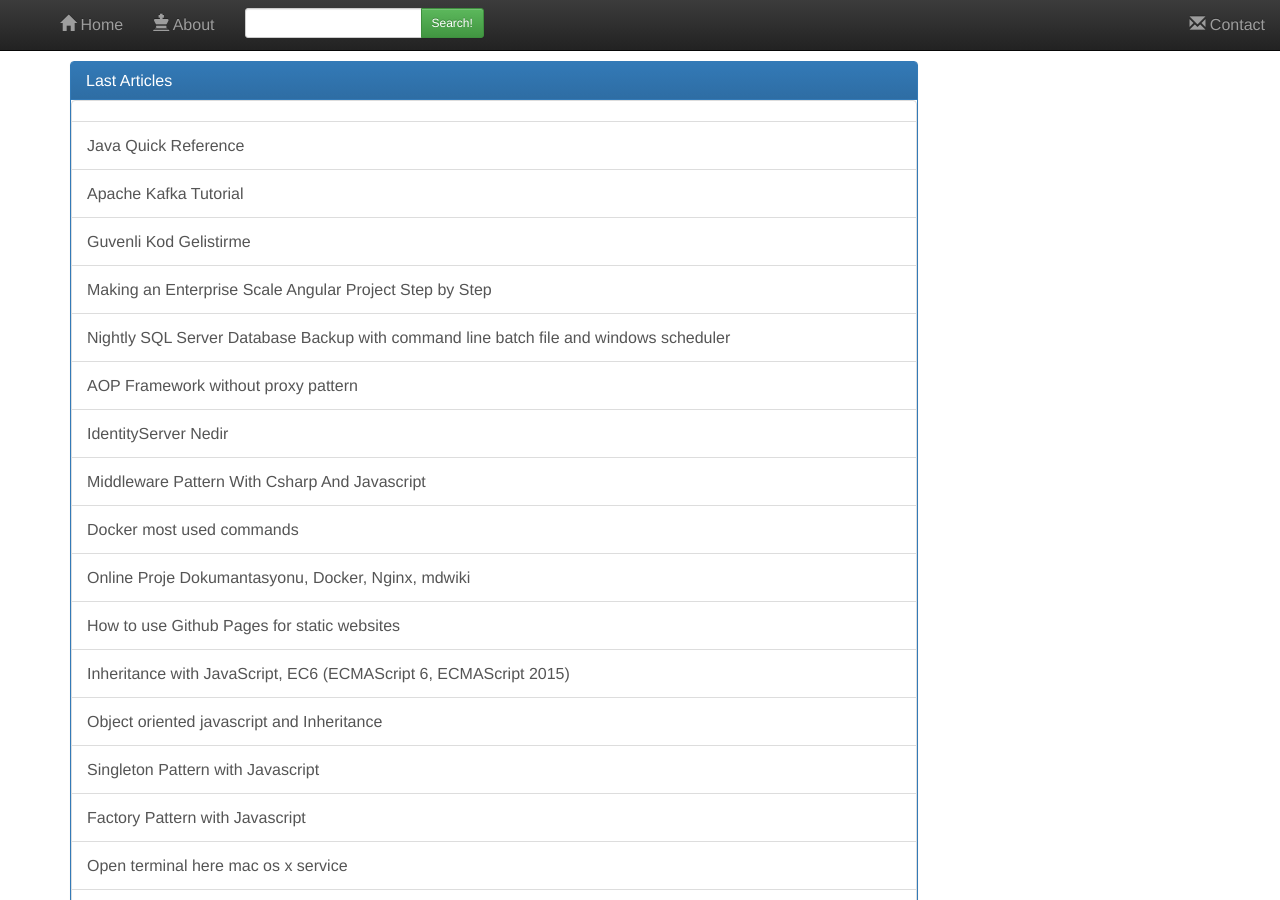
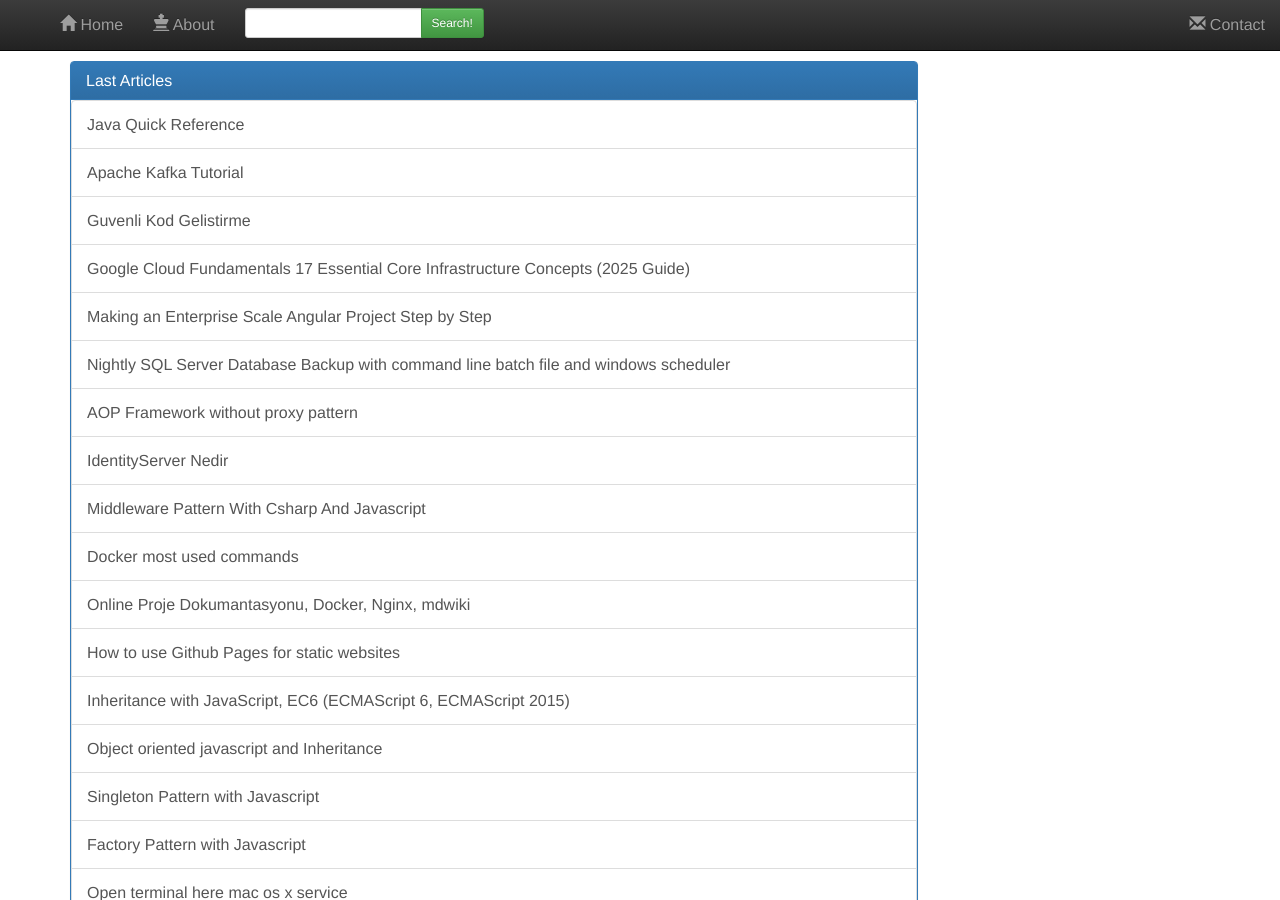
Before and after one commit to atillatan/blog, a Jekyll site: the page built from index.html, in a window 1280 px wide and 900 px high, scrolled down 749 px. Built offline with Jekyll 4.4.1, drawn with Linux system fonts in a browser that asks for light colours; nearby versions of some CDN libraries; comment, search, counter and statistics services are not loaded; some of the changed lines change nothing that is shown.

Commit message:
Add new article

```diff
--- a/_articles/Google-Cloud-Fundamentals-Core-Infrastructure.md
+++ b/_articles/Google-Cloud-Fundamentals-Core-Infrastructure.md
@@ -3,7 +3,7 @@
 permalink: /articles/google-cloud-fundamentals-core-infrastructure/
 name: google-cloud-fundamentals-core-infrastructure
 file_type: article
-title: Google Cloud Fundamentals: 17 Essential Core Infrastructure Concepts (2025 Guide)
+title: Google Cloud Fundamentals 17 Essential Core Infrastructure Concepts (2025 Guide)
 description: Learn the core infrastructure of Google Cloud—VPC, Compute Engine, Kubernetes, Cloud Run, Cloud Storage, IAM, networking, pricing, and more—with clear explanations, tables, and FAQs.
 tags:
   - Google Cloud
@@ -30,10 +30,10 @@
 sort_order: 21
 rating: 302
 changefreq: monthly
-priority: 0.6
+priority: 0.5
 published: true
 create_date: 2025-03-09
-modified_date: 2025-09-15
+modified_date: 2025-03-09
 created_by: atilla
 modified_by: atilla
 comments: true
@@ -42,9 +42,6 @@
 ---
 
 # Google Cloud Fundamentals: Core Infrastructure
-
-> **SEO Title:** *Google Cloud Fundamentals: 17 Essential Core Infrastructure Concepts (2025 Guide)*
-> **Meta Description:** *Learn the core infrastructure of Google Cloud—VPC, Compute Engine, Kubernetes, Cloud Run, Cloud Storage, IAM, networking, pricing, and more—with clear explanations, tables, and FAQs.*
 
 Resources:
 
```
